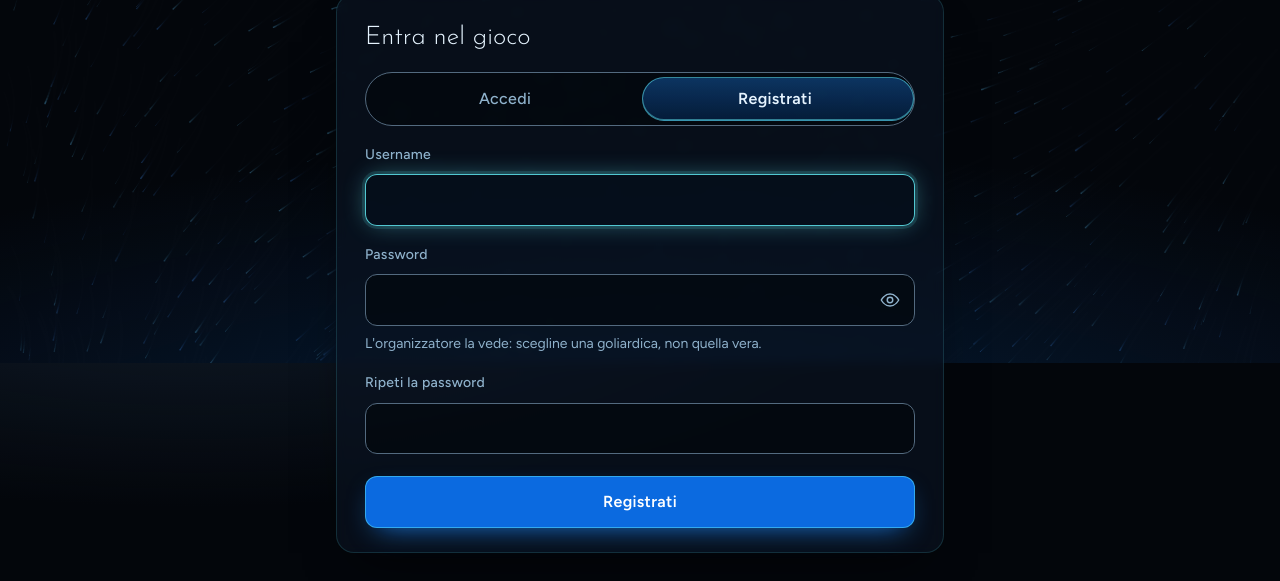
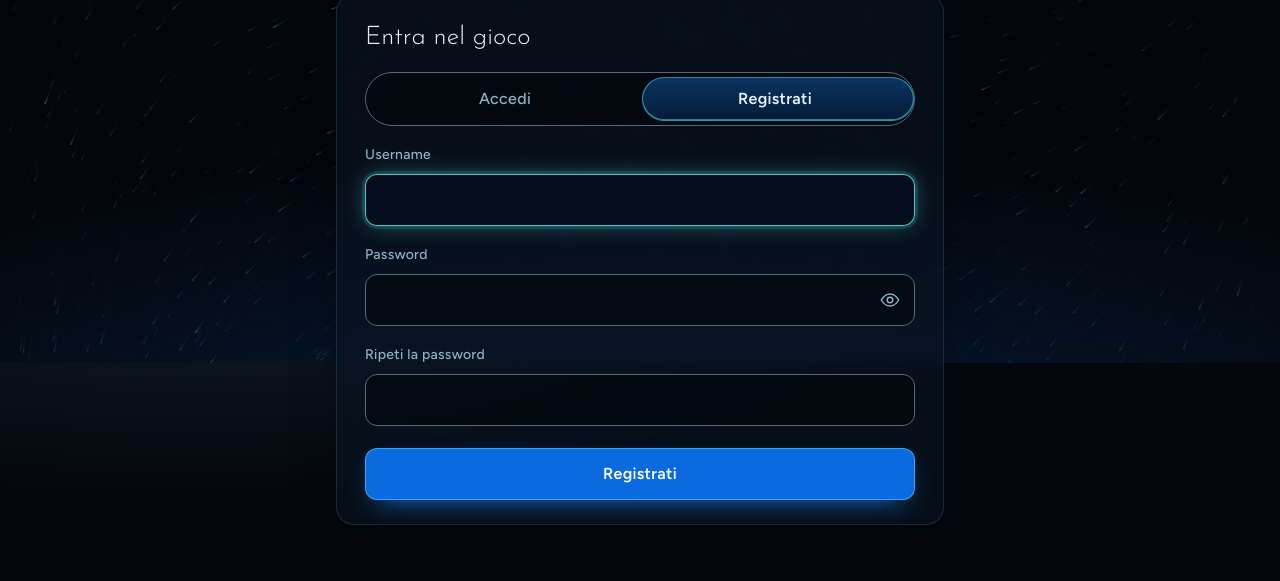
Before and after one commit to iFrosty-tech/caccia-al-tesoro-26, a plain HTML site: page index.html in a window 1280 px wide. Shown: the part 437-1018 px from the top of the page. After the commit the page ends 990 px from the top, so only its background shows below. Drawn offline with Linux system fonts and the light colour scheme; animation ran at ten frames a second.

Commit message:
fix: remove organizer password note from registration

```diff
--- a/app.js
+++ b/app.js
@@ -1641,8 +1641,6 @@
     els.authSubmit.textContent = register ? "Registrati" : "Accedi";
     // Password managers offer a saved password on login and a new one on registration.
     els.passwordInput.autocomplete = register ? "new-password" : "current-password";
-    if (register) els.passwordInput.setAttribute("aria-describedby", "password-note");
-    else els.passwordInput.removeAttribute("aria-describedby");
     els.confirmInput.disabled = !register;
     showConfirmError("");
     els.registerError.textContent = "";
--- a/index.html
+++ b/index.html
@@ -99,7 +99,7 @@
           <label for="password-input" class="field-label">Password</label>
           <div class="password-wrap">
             <input id="password-input" name="password" type="password" autocomplete="new-password"
-                   maxlength="50" required aria-describedby="password-note">
+                   maxlength="50" required>
             <button id="password-toggle" type="button" class="password-toggle"
                     aria-label="Mostra password" aria-pressed="false" aria-controls="password-input confirm-input">
               <svg class="eye eye-open" viewBox="0 0 24 24" aria-hidden="true" focusable="false">
@@ -113,7 +113,6 @@
               </svg>
             </button>
           </div>
-          <p id="password-note" class="field-note register-only">L'organizzatore la vede: scegline una goliardica, non quella vera.</p>
         </div>
 
         <div class="field register-only" id="confirm-field">
--- a/style.css
+++ b/style.css
@@ -684,12 +684,6 @@ button.is-pending {
   color: var(--muted);
 }
 
-.field-note {
-  font-size: 0.875rem;
-  line-height: 1.45;
-  color: var(--muted);
-}
-
 .field-error {
   font-size: 0.9rem;
   line-height: 1.45;
```
Also changed, not shown: 1 other file.
